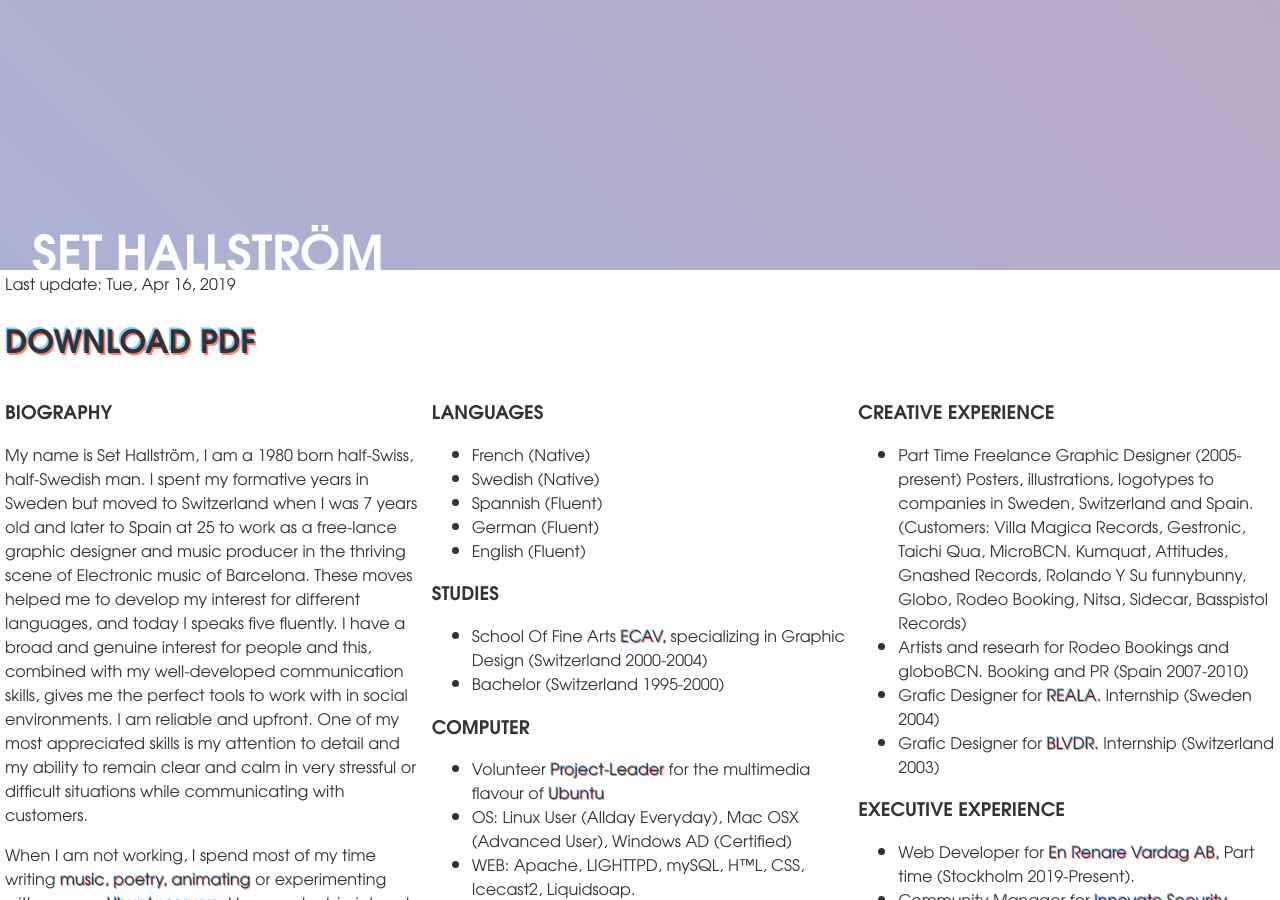
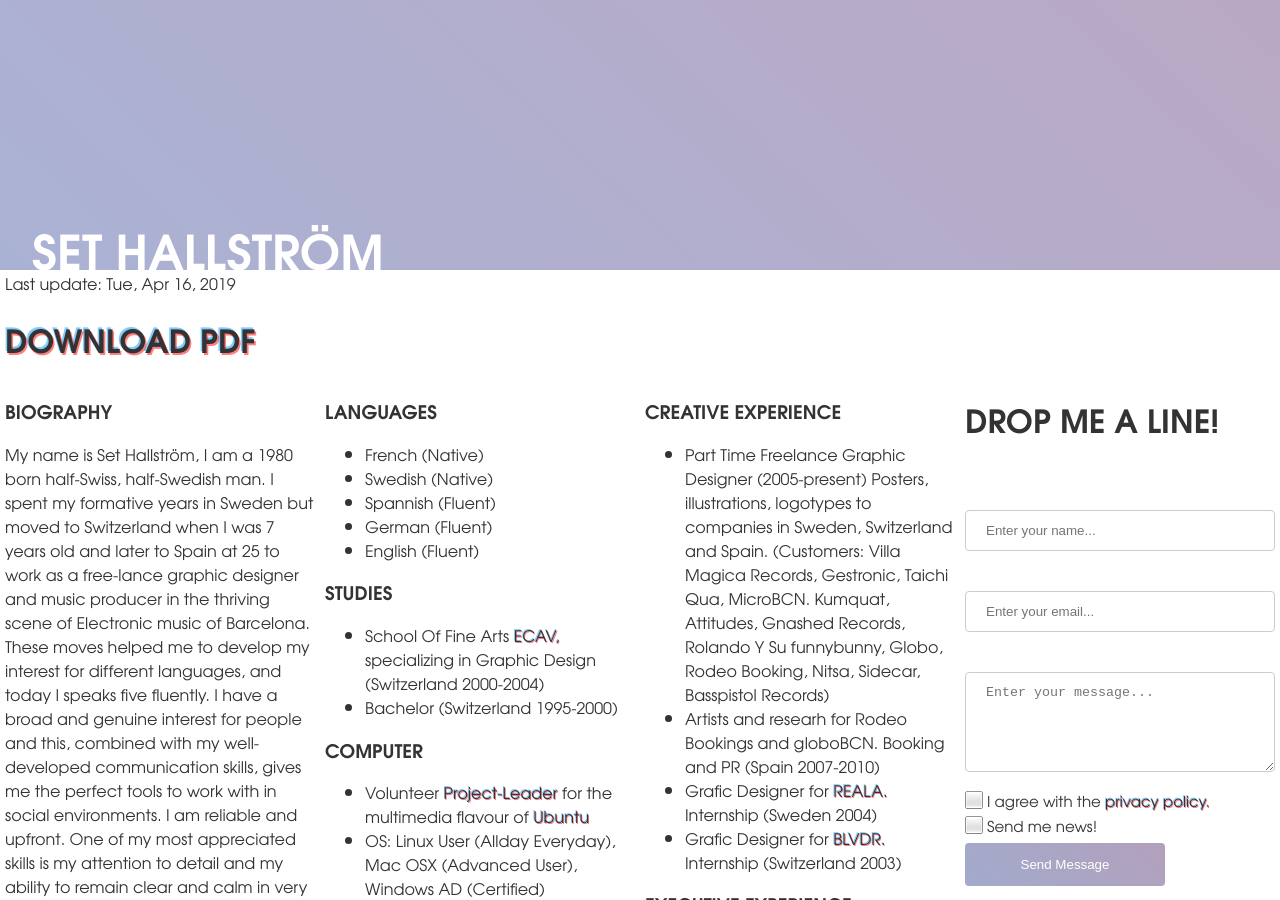
Before and after one commit to Sakrecoer/set.hallstrom, a Jekyll site: the page built from cv.html, in a window 1280 px wide and 900 px high. Built offline with Jekyll 4.4.1, drawn with Linux system fonts in a browser that asks for light colours.

Commit message:
jekyllifying contact form

```diff
--- /dev/null
+++ b/_includes/contact.html
@@ -0,0 +1,38 @@
+<!-- BEGIN contact.html -->
+<div id="contact">
+  <form action="{{ site.baseurl }}/contact-success/" method="post" class="contact-form">
+    <div>
+      <h1>Drop me a line!</h1>
+      <input type="hidden" name="_to" value="set.hallstrom+website@gmail.com" /><br />
+      <input type="text" name="_gotcha" style="display: none;" />
+    </div>
+    <div>
+      <label for="name" style="display: none;">Name</label><br />
+      <input type="text" name="name" id="name" placeholder="Enter your name..." class="contact" />
+    </div>
+    <div>
+      <label for="email" style="display: none;">Email Address</label><br />
+      <input type="email" name="email" id="email" placeholder="Enter your email..." required class="contact" />
+    </div>
+    <div>
+      <label for="message" style="display: none;">Message</label><br />
+      <textarea name="message" id="message" placeholder="Enter your message..." required
+        class="contact textspace"></textarea>
+    </div>
+    <div>
+      <input type="checkbox" name="consent" id="consent" required class="css-checkbox lrg klaus" /><label for="consent"
+        class="css-label lrg klaus">I agree with
+        {% if page.url == '/privacy-policy/' %} this privacy policy.
+        {% else %} the <a href="/privacy-policy/">privacy policy.</a>
+        {% endif %}</label>
+    </div>
+    <div>
+      <input type="checkbox" name="news" id="news" class="css-checkbox lrg klaus" /><label for="news"
+        class="css-label lrg klaus">Send me news!</label>
+    </div>
+    <div>
+      <input type="submit" value="Send Message" />
+    </div>
+  </form>
+</div>
+<!-- END contact.html -->
--- a/_layouts/infopages.html
+++ b/_layouts/infopages.html
@@ -4,7 +4,8 @@ layout: default
 <div class="column">
   <h1>{{ page.title }}</h1>
   <h3>{{ page.description }}</h3>
+  {{ content }}
 </div>
 <div class="column">
-  {{ content }}
+{% include contact.html %}
 </div>
--- a/cv.html
+++ b/cv.html
@@ -27,35 +44,49 @@ sitemap: true
   </ul>
   <h3>STUDIES</h3>
   <ul>
-		    <li class="pargraphe">School Of Fine Arts <a target="_blank" href="https://ecav.ch">ECAV,</a> specializing in Graphic Design (Switzerland 2000-2004)</li>
+    <li class="pargraphe">School Of Fine Arts <a target="_blank" href="https://ecav.ch">ECAV,</a> specializing in
+      Graphic Design (Switzerland 2000-2004)</li>
     <li class="pargraphe">Bachelor (Switzerland 1995-2000)</li>
   </ul>
   <h3>COMPUTER</h3>
   <ul>
-		    <li class="pargraphe">Volunteer <a target="_blank" href="https://ubuntustudio.org/2016/04/new-ubuntu-studio-release-and-new-project-lead/">Project-Leader</a> for the multimedia flavour of <a target="_blank" href="https://ubuntu.com">Ubuntu</a></li>
+    <li class="pargraphe">Volunteer <a target="_blank"
+        href="https://ubuntustudio.org/2016/04/new-ubuntu-studio-release-and-new-project-lead/">Project-Leader</a> for
+      the multimedia flavour of <a target="_blank" href="https://ubuntu.com">Ubuntu</a></li>
     <li class="pargraphe">OS: Linux User (Allday Everyday), Mac OSX (Advanced User), Windows AD (Certified)</li>
     <li class="pargraphe">WEB: Apache, LIGHTTPD, mySQL, HTML, CSS, Icecast2, Liquidsoap.</li>
-		    <li class="pargraphe">SOFTWARE: Office (LibreOffice), Gimp, Blender3D, Ardour, Inkscape, Scribus, Adobe Suit, Quark Express, etc, etc...</li>
+    <li class="pargraphe">SOFTWARE: Office (LibreOffice), Gimp, Blender3D, Ardour, Inkscape, Scribus, Adobe Suit, Quark
+      Express, etc, etc...</li>
   </ul>
 </div>
 <div class="editable column">
   <h3>CREATIVE EXPERIENCE</h3>
   <ul>
-    <li class="pargraphe">Part Time Freelance Graphic Designer (2005-present) Posters, illustrations, logotypes to companies in Sweden, Switzerland and Spain. (Customers: Villa Magica Records, Gestronic, Taichi Qua, MicroBCN. Kumquat, Attitudes, Gnashed Records, Rolando Y Su funnybunny, Globo, Rodeo Booking, Nitsa, Sidecar, Basspistol Records)</li>
+    <li class="pargraphe">Part Time Freelance Graphic Designer (2005-present) Posters, illustrations, logotypes to
+      companies in Sweden, Switzerland and Spain. (Customers: Villa Magica Records, Gestronic, Taichi Qua, MicroBCN.
+      Kumquat, Attitudes, Gnashed Records, Rolando Y Su funnybunny, Globo, Rodeo Booking, Nitsa, Sidecar, Basspistol
+      Records)</li>
     <li class="pargraphe">Artists and researh for Rodeo Bookings and globoBCN. Booking and PR (Spain 2007-2010)</li>
-    <li class="pargraphe">Grafic Designer for <a target="" href="https://reala.se">REALA.</a> Internship (Sweden 2004)</li>
-    <li class="pargraphe">Grafic Designer for <a target="" href="https://blvdr.ch">BLVDR.</a> Internship (Switzerland 2003)</li>
+    <li class="pargraphe">Grafic Designer for <a target="" href="https://reala.se">REALA.</a> Internship (Sweden 2004)
+    </li>
+    <li class="pargraphe">Grafic Designer for <a target="" href="https://blvdr.ch">BLVDR.</a> Internship (Switzerland
+      2003)</li>
   </ul>
   <h3>EXECUTIVE EXPERIENCE</h3>
   <ul>
-    <li class="pargraphe">Web Developer for <a href="https://enrenarevardag.se">En Renare Vardag AB, </a>Part time (Stockholm 2019-Present).</li>
-    <li class="pargraphe">Community Manager for <a href="https://www.innovatesecurity.se/">Innovate Security Sweden AB, </a>Part time (Stockholm 2018-2019).</li>
-    <li class="pargraphe">Community Manager for <a href="https://trifork.com/">Trifork AB</a> (Event Management, PR, Marketing, (Stockholm 2016-2018).</li>
-    <li class="pargraphe">Part Time Freelance Graphic Designer; Posters, illustrations, logotypes. (Europe, 2004 &ndash; 2010).</li>
+    <li class="pargraphe">Web Developer for <a href="https://enrenarevardag.se">En Renare Vardag AB, </a>Part time
+      (Stockholm 2019-Present).</li>
+    <li class="pargraphe">Community Manager for <a href="https://www.innovatesecurity.se/">Innovate Security Sweden AB,
+      </a>Part time (Stockholm 2018-2019).</li>
+    <li class="pargraphe">Community Manager for <a href="https://trifork.com/">Trifork AB</a> (Event Management, PR,
+      Marketing, (Stockholm 2016-2018).</li>
+    <li class="pargraphe">Part Time Freelance Graphic Designer; Posters, illustrations, logotypes. (Europe, 2004 &ndash;
+      2010).</li>
     <li class="pargraphe">Web-Server Administrator for Basspistol.com (Internet, 2005 &ndash; present).</li>
     <li class="pargraphe">Volunteer Project-Lead for Ubuntu Studio; (Internet, April 2016 &ndash; April 2017)</li>
     <li class="pargraphe">Fuel-Technician for Fortum. Part time. (Stockholm 2011-2016)</li>
-    <li class="pargraphe"><a target="_blank" href="https://www.youtube.com/watch?v=mPQscw5UlXs">Product Specialist</a> for NextBeat By WACOM. (Spain 2009-2010)</li>
+    <li class="pargraphe"><a target="_blank" href="https://www.youtube.com/watch?v=mPQscw5UlXs">Product Specialist</a>
+      for NextBeat By WACOM. (Spain 2009-2010)</li>
     <li class="pargraphe">Teleoperator for Sellbytell, Technic Support for EPSON and WACOM (Spain 2008-2010)</li>
     <li class="pargraphe">Teleoperator for Multipartner. Sales (Spain 2007)</li>
     <li class="pargraphe">Technician for Hellstens Renh&aring;lning, Electronic Recycling (Sweden 2007)</li>
@@ -63,8 +94,11 @@ sitemap: true
   </ul>
   <h3>SOCIAL EXPERIENCE</h3>
   <ul>
-    <li class="pargraphe">A&amp;R and manager for <a target="_blank" href="https://basspistol.com">Basspistol</a> (WorldWide 2010-present)</li>
-    <li class="pargraphe">Coordinator for the departement of Art&amp;Culture at <a target="_blank" href="https://rmll.info">RMLL</a> (Geneva 2012)</li>
+    <li class="pargraphe">A&amp;R and manager for <a target="_blank" href="https://basspistol.com">Basspistol</a>
+      (WorldWide 2010-present)</li>
+    <li class="pargraphe">Coordinator for the departement of Art&amp;Culture at <a target="_blank"
+        href="https://rmll.info">RMLL</a> (Geneva 2012)</li>
     <li class="pargraphe">Youth-center teacher in various music and art projects. (Geneva 2004-2005)</li>
   </ul>
 </div>
+<div class="column">{% include contact.html %}</div>
```
Also changed, not shown: other parts of cv.html (+19 -2 lines), index.html (+1 -30 lines). Lines whose indentation alone changed are shown as unchanged.
